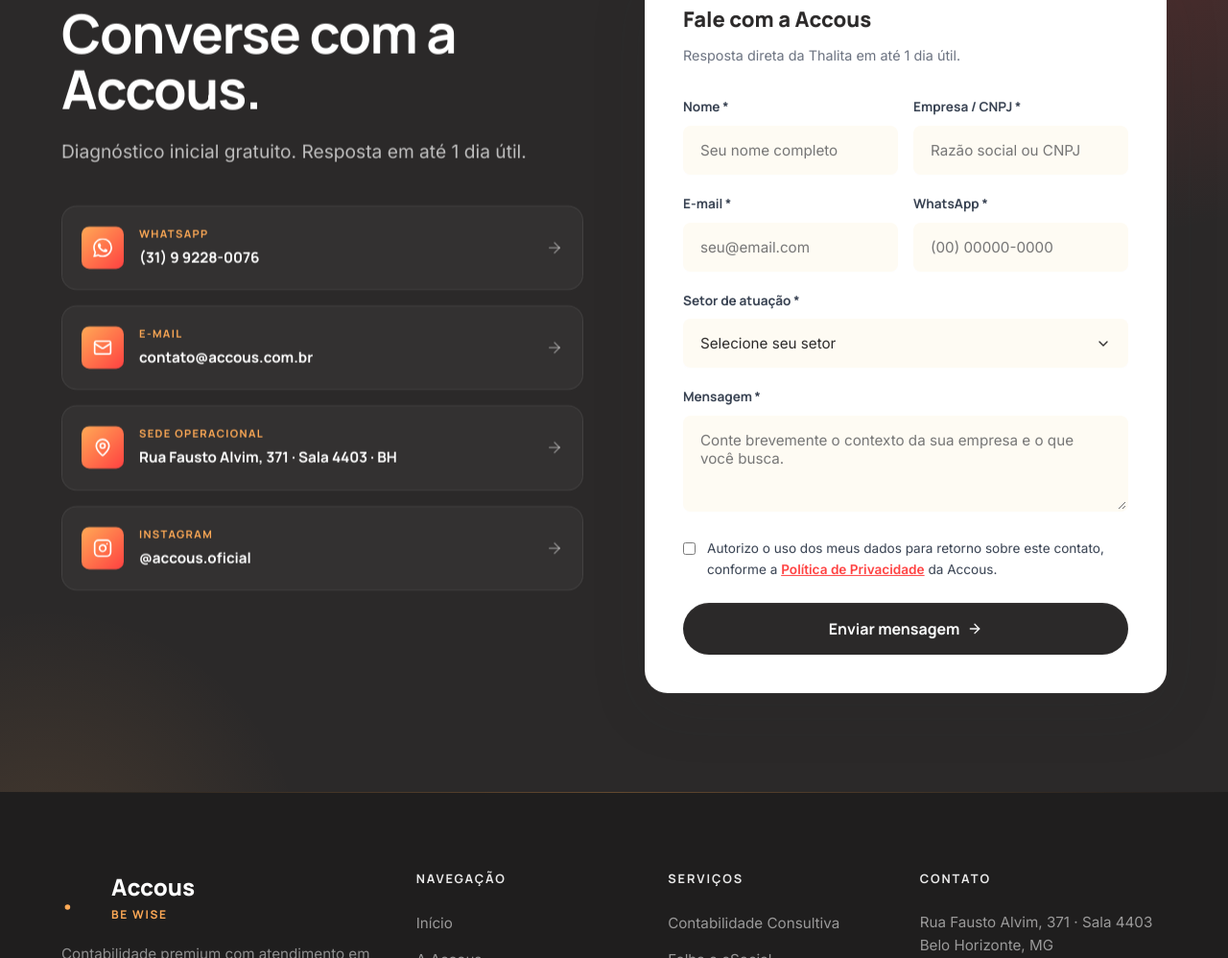
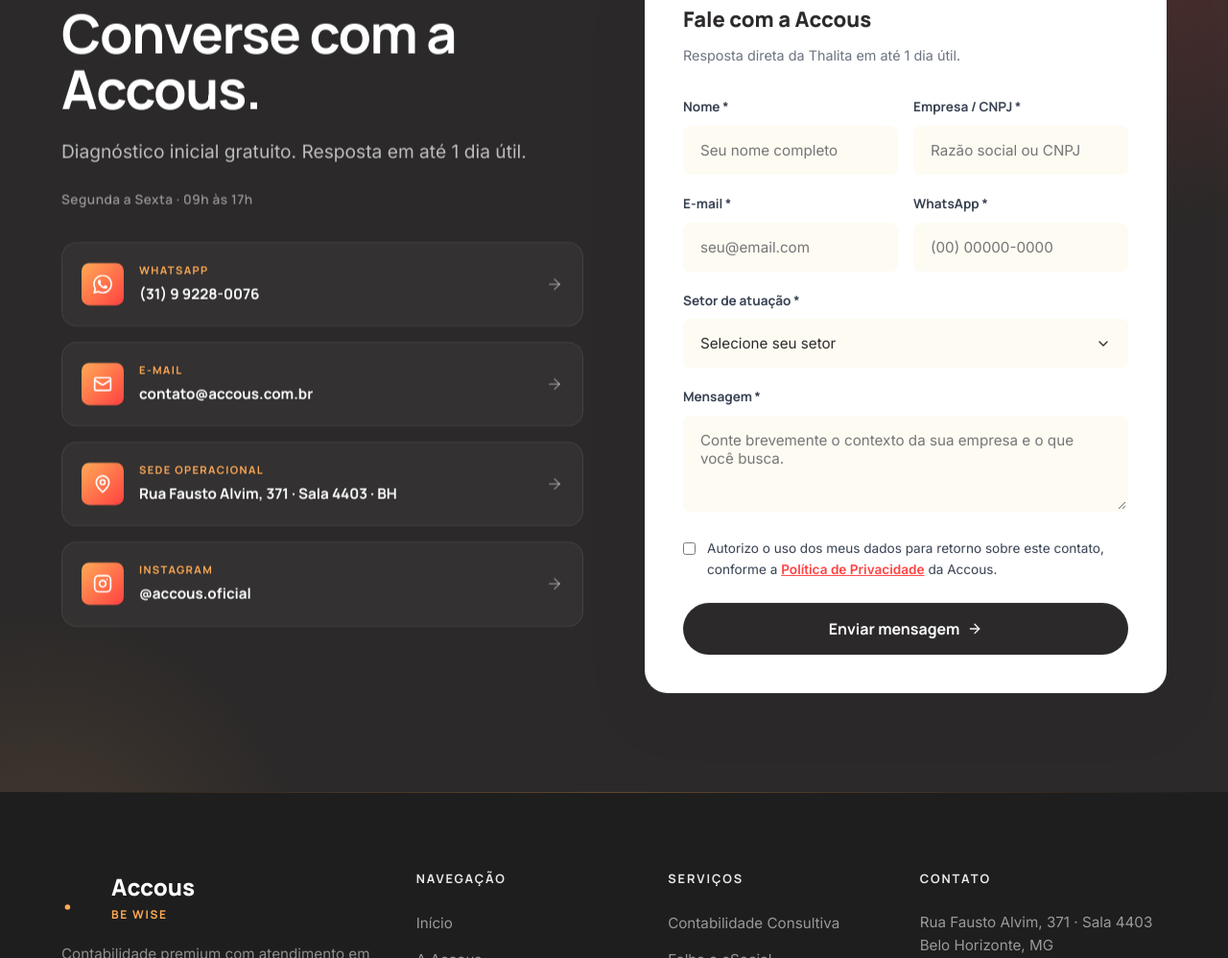
Before and after one commit to contatoaccous/Accous, a website: page index.html in a window 1280 px wide. Shown: the part 9409-10407 px from the top of the page at 96% size. Drawn offline with Linux system fonts and the light colour scheme.

Commit message:
content: add business hours to contact section

```diff
--- a/index.html
+++ b/index.html
@@ -1200,6 +1200,7 @@
           <span class="eyebrow">Vamos conversar</span>
           <h2 class="display-2">Converse com a Accous.</h2>
           <p class="lead">Diagnóstico inicial gratuito. Resposta em até 1 dia útil.</p>
+          <p style="font-family: var(--font-display); font-size: 0.85rem; font-weight: 600; color: rgba(255,255,255,0.5); margin-top: -1rem; margin-bottom: 2rem; letter-spacing: 0.04em;">Segunda a Sexta · 09h às 17h</p>
 
           <div class="contact-channels">
             <a href="https://wa.me/5531992280076" target="_blank" rel="noopener" class="contact-channel">
```
